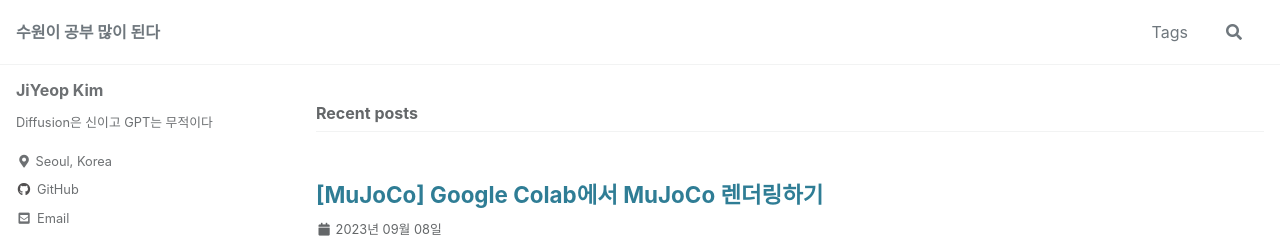
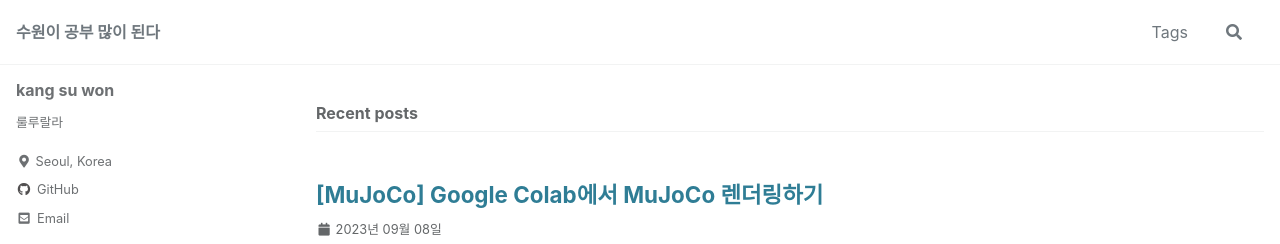
Before and after one commit to su-wone/su-wone.github.io, a Jekyll site: the page built from index.html, in a window 1280 px wide. Shown: the top 244 px of the page. Built offline with Jekyll 4.4.1, drawn with Linux system fonts in a browser that asks for light colours; cached includes are drawn as plain includes; the list of posts is cut into pages by our own code.

Commit message:
Update author info and GitHub link in _config.yml

```diff
--- a/_config.yml
+++ b/_config.yml
@@ -104,9 +104,9 @@ analytics:
 
 # Site Author
 author:
-  name             : "JiYeop Kim"
+  name             : "kang su won"
   avatar           : # path of avatar image, e.g. "/assets/images/bio-photo.jpg"
-  bio              : "Diffusion은 신이고 GPT는 무적이다"
+  bio              : "룰루랄라"
   location         : "Seoul, Korea"
   email            : "99edward@snu.ac.kr"
   links:
@@ -124,7 +124,7 @@ author:
       # url: "https://facebook.com/"
     - label: "GitHub"
       icon: "fab fa-fw fa-github"
-      url: "https://github.com/kimjy99"
+      url: "https://github.com/su_wone"
     - label: "Instagram"
       icon: "fab fa-fw fa-instagram"
       # url: "https://instagram.com/"
```
